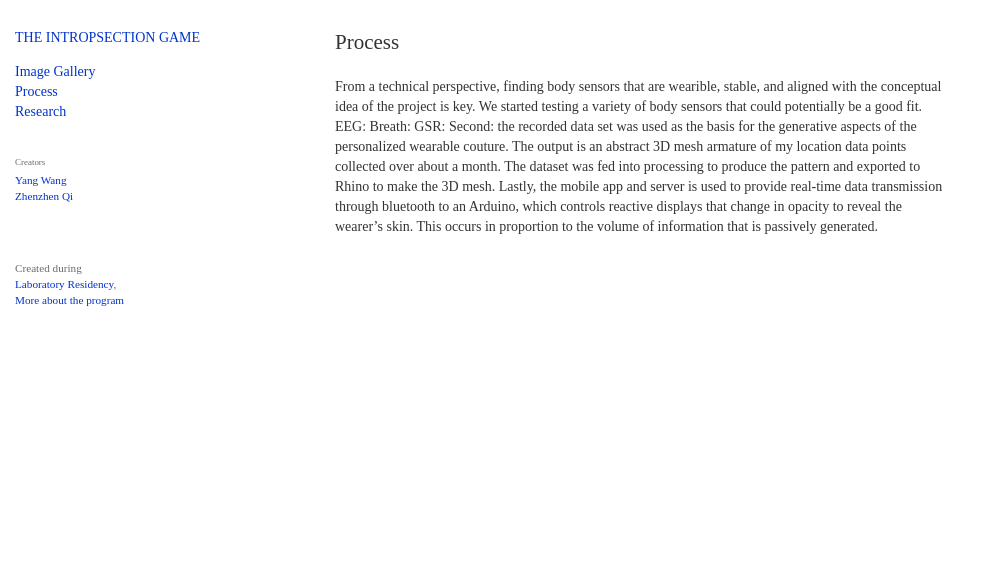
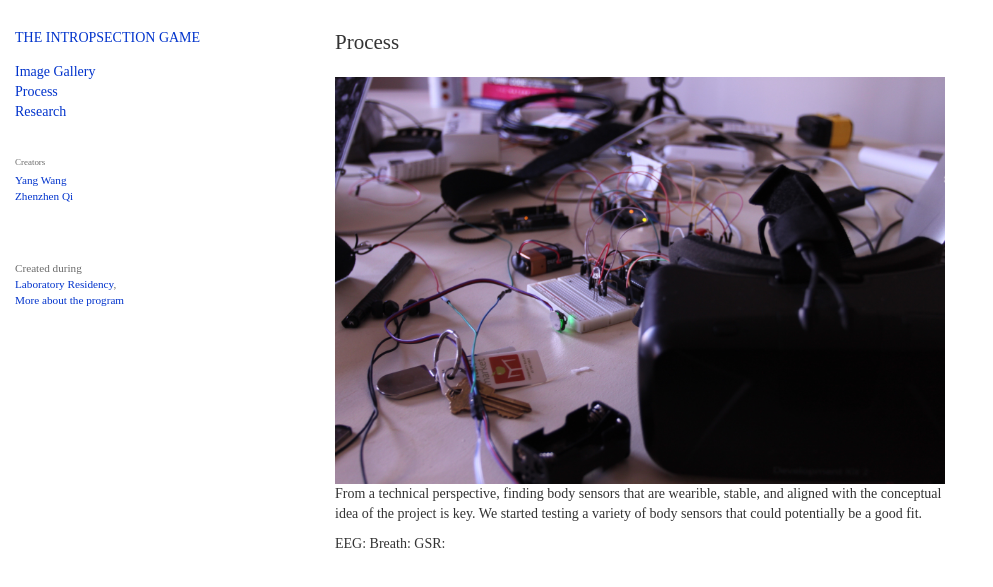
Before and after one commit to ZZYW/TheIntrospectionGame, a Jekyll site: the page built from _posts/2015-5-2-Process.html, in a window 1280 px wide. Shown: the top 587 px of the page, without its empty margins (0-993 px from the left). Built offline with Jekyll 4.4.1, drawn with Linux system fonts in a browser that asks for light colours; nearby versions of some CDN libraries.

Commit message:
documenting process

```diff
--- a/_posts/2015-5-2-Process.html
+++ b/_posts/2015-5-2-Process.html
@@ -1,18 +1,11 @@
 ---
 layout: default
 ---
-
-From a technical perspective, finding body sensors that are wearible, stable, and aligned with the conceptual idea of the project is key. We started testing a variety of body sensors that could potentially be a good fit.
+<img src="{{ "/img/process/sensors.jpg" | prepend: site.baseurl }}" class="img-responsive" />
+<p>From a technical perspective, finding body sensors that are wearible, stable, and aligned with the conceptual idea of the project is key. We started testing a variety of body sensors that could potentially be a good fit. </p>
 
 EEG:
 
 Breath:
 
 GSR:
-
-
-
-
-Second: the recorded data set was used as the basis for the generative aspects of the personalized wearable couture. The output is an abstract 3D mesh armature of my location data points collected over about a month. The dataset was fed into processing to produce the pattern and exported to Rhino to make the 3D mesh.
-
-Lastly, the mobile app and server is used to provide real-time data transmission through bluetooth to an Arduino, which controls reactive displays that change in opacity to reveal the wearer’s skin. This occurs in proportion to the volume of information that is passively generated.
```
Also changed, not shown: img/process/oculus_gsr.jpg (added), img/process/sensors.jpg (added), 4 other files.
